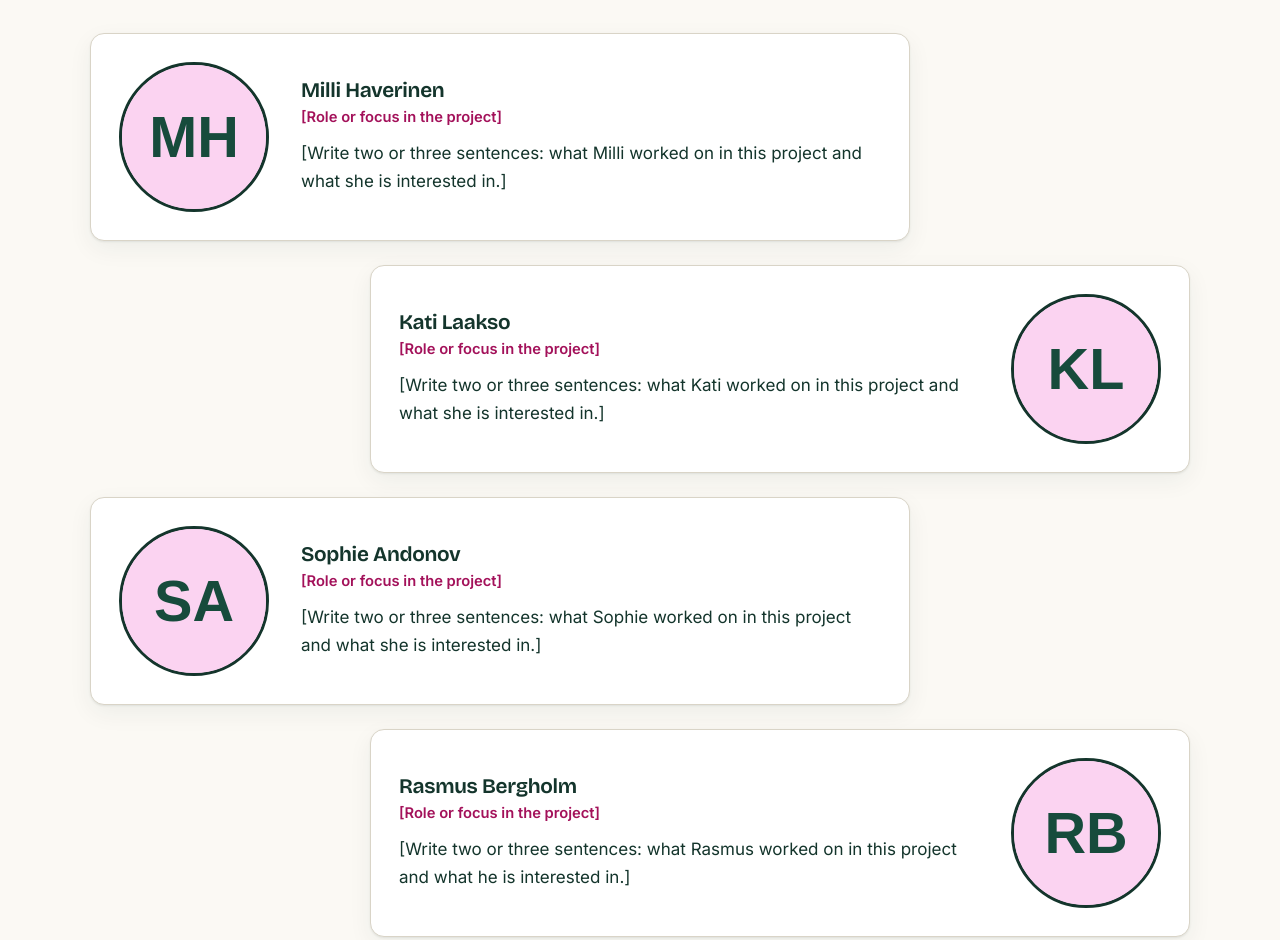
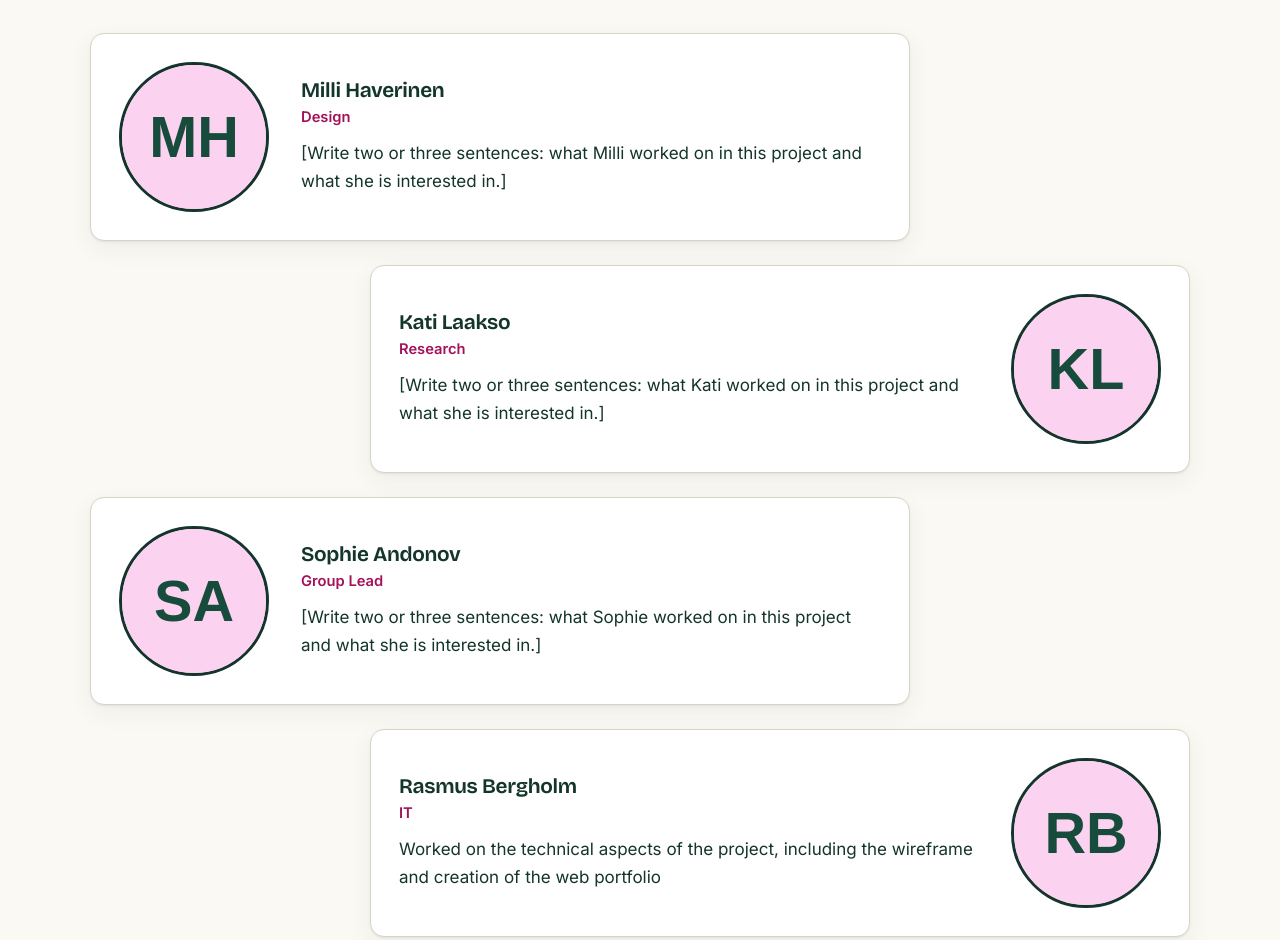
Before and after one commit to RasmusDB/FourStars-SDP, a plain HTML site: page index.html in a window 1280 px wide. Shown: the part 888-1828 px from the top of the page. Drawn offline with nearby package versions, Linux system fonts and the light colour scheme.

Commit message:
Small frontpage additions

```diff
--- a/index.html
+++ b/index.html
@@ -72,7 +72,7 @@
             <img class="member-photo" src="images/team/milli-haverinen.svg" width="150" height="150" alt="Placeholder portrait for Milli Haverinen">
             <div class="member-body">
               <h3>Milli Haverinen</h3>
-              <p class="member-role">[Role or focus in the project]</p>
+              <p class="member-role">Design</p>
               <p>[Write two or three sentences: what Milli worked on in this project and what she is interested in.]</p>
             </div>
           </article>
@@ -81,7 +81,7 @@
             <img class="member-photo" src="images/team/kati-laakso.svg" width="150" height="150" alt="Placeholder portrait for Kati Laakso">
             <div class="member-body">
               <h3>Kati Laakso</h3>
-              <p class="member-role">[Role or focus in the project]</p>
+              <p class="member-role">Research</p>
               <p>[Write two or three sentences: what Kati worked on in this project and what she is interested in.]</p>
             </div>
           </article>
@@ -90,7 +90,7 @@
             <img class="member-photo" src="images/team/sophie-andonov.svg" width="150" height="150" alt="Placeholder portrait for Sophie Andonov">
             <div class="member-body">
               <h3>Sophie Andonov</h3>
-              <p class="member-role">[Role or focus in the project]</p>
+              <p class="member-role">Group Lead</p>
               <p>[Write two or three sentences: what Sophie worked on in this project and what she is interested in.]</p>
             </div>
           </article>
@@ -99,8 +99,8 @@
             <img class="member-photo" src="images/team/rasmus-bergholm.svg" width="150" height="150" alt="Placeholder portrait for Rasmus Bergholm">
             <div class="member-body">
               <h3>Rasmus Bergholm</h3>
-              <p class="member-role">[Role or focus in the project]</p>
-              <p>[Write two or three sentences: what Rasmus worked on in this project and what he is interested in.]</p>
+              <p class="member-role">IT</p>
+              <p>Worked on the technical aspects of the project, including the wireframe and creation of the web portfolio</p>
             </div>
           </article>
         </div>
@@ -153,12 +153,10 @@
               <li><a href="https://pinklazercat.com/">PinkLazerCat web shop</a>: the service we studied, and the source of the front page screenshot on the Research page.</li>
               <li><a href="https://www.lindex.com/fi/offer/cmwdfoutu2d1g06qrzkgoc9o4?hl=fi">Lindex offer page</a>: our benchmark, and the source of the Lindex screenshot on the Research page.</li>
             </ul>
-            <p class="note">Add any other sources here.</p>
           </div>
-          <div class="todo reveal">
-            <strong>To add</strong>
+          <div class="card reveal">
             <h3>Use of AI</h3>
-            <p>[Say where and how you used AI. For example: this portfolio website was built with the help of Claude (Anthropic). Add anything else, such as translation or drafting help.]</p>
+            <p>This portfolio website was built with the help of Claude (Anthropic). The AI assisted with ideas and editing throughout the development process, as well as translation and drafting help.</p>
           </div>
         </div>
       </div>
```
